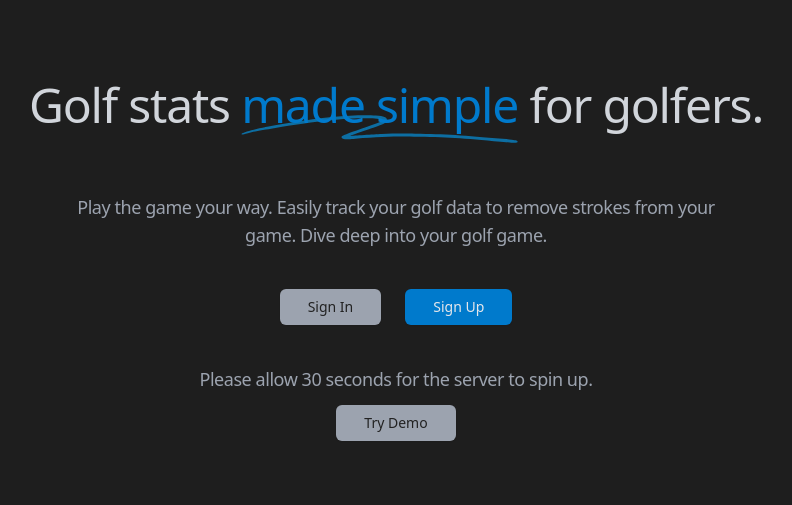
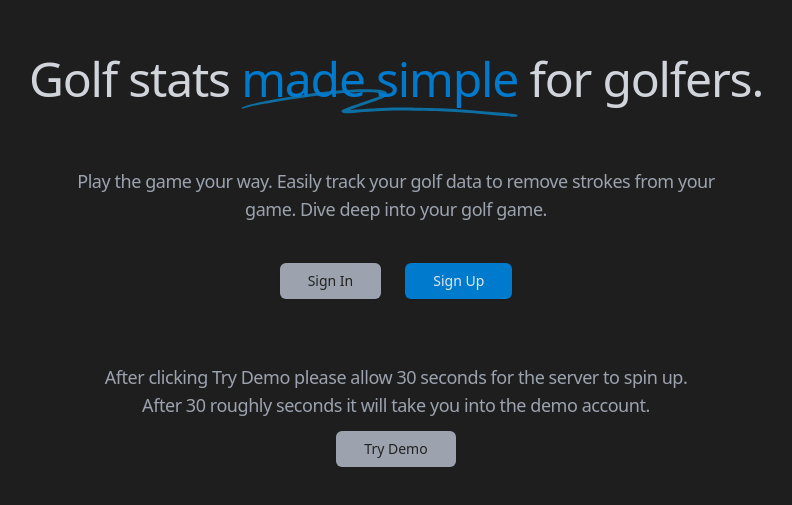
Before and after one commit to dougbeckwith/golf-app, a React (Create React App) app in the folder client/: page / in a window 1280 px wide. Shown: the part 171-676 px from the top of the page, without its empty margins (244-1036 px from the left). Built offline with nearby package versions, Linux system fonts and the light colour scheme.

Commit message:
add message about server start up

```diff
--- a/client/src/pages/Landing.jsx
+++ b/client/src/pages/Landing.jsx
@@ -1,14 +1,15 @@
-import React, { useContext } from "react";
+import React, { useContext, useState } from "react";
 import { Link, useNavigate } from "react-router-dom";
 import UserContext from "../context/UserContext";
 
 const Landing = () => {
   const { authUser, actions } = useContext(UserContext);
   const navigate = useNavigate();
+  const [isLoading, setIsLoading] = useState(false);
 
   const handleDemoSignIn = async (e) => {
     e.preventDefault();
-
+    setIsLoading(true);
     const credentials = {
       email: "demouser@gmail.com",
       password: "password"
@@ -21,8 +22,17 @@ const Landing = () => {
       } else if (errors) {
         alert(errors);
       }
+      setIsLoading(false);
     } catch (error) {
       console.log(error);
+    }
+  };
+
+  const isButtonsDisabled = () => {
+    if (isLoading) {
+      return true;
+    } else {
+      return false;
     }
   };
 
@@ -58,13 +68,15 @@ const Landing = () => {
             <>
               <div className="flex gap-2 md:gap-6">
                 <Link to="/signin">
-                  <button className="px-4 py-2 md:px-7 text-sm font-medium rounded-md shadow-sm text-dark-400 bg-gray-500 hover:bg-gray-400">
+                  <button
+                    disabled={isButtonsDisabled()}
+                    className="px-4 py-2 md:px-7 text-sm font-medium rounded-md shadow-sm text-dark-400 bg-gray-500 hover:bg-gray-400">
                     Sign In
                   </button>
                 </Link>
                 <Link to="/signup">
                   <button
-                    type="button"
+                    disabled={isButtonsDisabled()}
                     className="px-4 py-2 md:px-7 text-sm font-medium rounded-md shadow-sm text-gray-300 bg-blue-400 hover:bg-blue-300">
                     Sign Up
                   </button>
@@ -75,11 +87,16 @@ const Landing = () => {
         </div>
         {!authUser && (
           <>
-            <p className="pt-4 pb-3 mx-auto mt-6 max-w-2xl text-lg tracking-tight text-gray-500">
-              Please allow 30 seconds for the server to spin up.
+            <p className="pt-10 mx-auto mt-6 max-w-2xl text-lg tracking-tight text-gray-500">
+              After clicking Try Demo please allow 30 seconds for the server to
+              spin up.
+            </p>
+            <p className=" pb-3 mx-auto max-w-2xl text-lg tracking-tight text-gray-500">
+              After 30 roughly seconds it will take you into the demo account.
             </p>
             <Link to="/clubs">
               <button
+                disabled={isButtonsDisabled()}
                 onClick={handleDemoSignIn}
                 className="px-4 py-2 md:px-7 text-sm font-medium rounded-md shadow-sm text-dark-400 bg-gray-500 hover:bg-gray-400">
                 Try Demo
```
